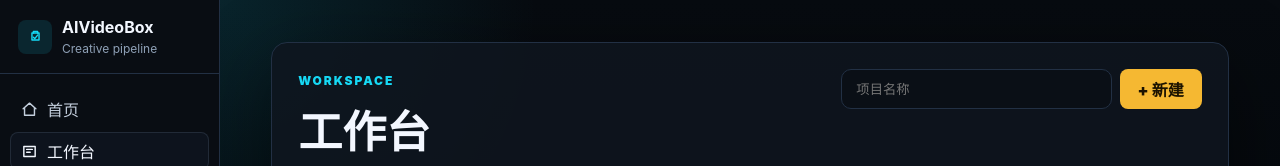
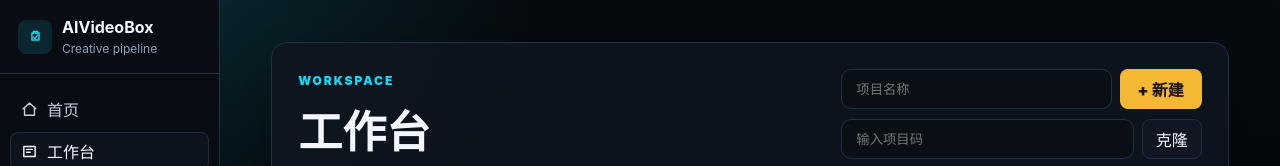
Before and after one commit to keieffort2-coder/-v3-, a website: page index.html in a window 1280 px wide. Both pictures are taken after a click on the button "工作台". Shown: the top 166 px of the page. Drawn offline with Linux system fonts and the light colour scheme.

Commit message:
Add project code input and clone button to HTML

```diff
--- a/index.html
+++ b/index.html
@@ -88,6 +88,10 @@
                 <div class="create-row">
                   <input id="projectNameInput" type="text" placeholder="项目名称" />
                   <button class="yellow-button" id="createProject" type="button">+ 新建</button>
+                </div>
+                <div class="create-row">
+                  <input id="projectCodeInput" type="text" placeholder="&#36755;&#20837;&#39033;&#30446;&#30721;" />
+                  <button class="subtle-button" id="cloneProject" type="button">&#20811;&#38534;</button>
                 </div>
               </div>
             </div>
```
